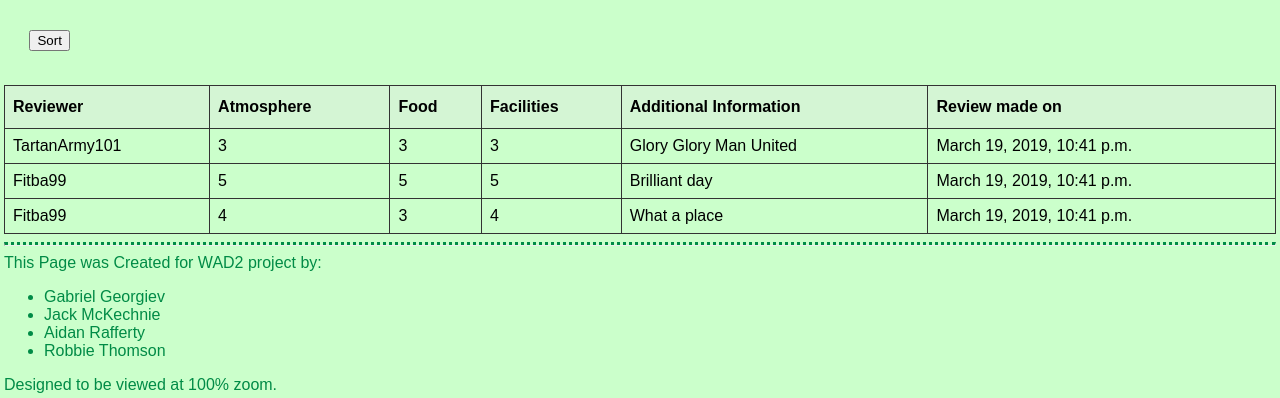
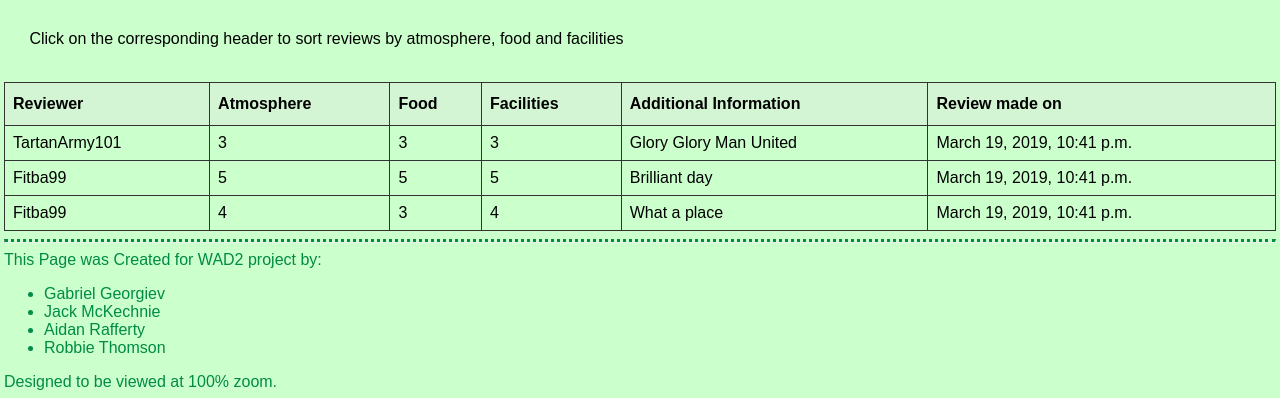
Before and after one commit to AidanRafferty/around_the_grounds, a Django app: a page that uses templates/ATGApp/chosenStadium.html in a window 1280 px wide. Shown: the part 800-1198 px from the top of the page. Run offline with Django 3.2, Linux system fonts and the light colour scheme; data comes from the database, SQL or seed files in the repository; parts of the project's set-up code (start-up, migrations or seed data) failed here and were passed over; some libraries are stand-ins or nearby versions.

Commit message:
Sorting now works

```diff
--- a/static/js/tableSort.js
+++ b/static/js/sortTable.js
@@ -1,4 +1,5 @@
-function sortTable() {
+function sortTable(n) {
+
   var table, rows, switching, i, x, y, shouldSwitch;
   table = document.getElementById("reviews");
   switching = true;
@@ -15,10 +16,11 @@ function sortTable() {
       shouldSwitch = false;
       /*Get the two elements you want to compare,
       one from current row and one from the next:*/
-      x = rows[i].getElementsByTagName("TD")[0];
-      y = rows[i + 1].getElementsByTagName("TD")[0];
+      x = rows[i].getElementsByTagName("TD")[n];
+      y = rows[i + 1].getElementsByTagName("TD")[n];
       //check if the two rows should switch place:
-      if (Number(x.innerHTML) > Number(y.innerHTML)) {
+	  //window.alert(x.innerHTML);
+      if (Number(x.innerHTML) < Number(y.innerHTML)) {
         //if so, mark as a switch and break the loop:
         shouldSwitch = true;
         break;
--- a/templates/ATGApp/chosenStadium.html
+++ b/templates/ATGApp/chosenStadium.html
@@ -17,6 +17,7 @@
 	});
 </script>
 <script defer src="https://maps.googleapis.com/maps/api/js?key=AIzaSyAHUm2sdbJm3psdYePJSbmzFT4T80EPKe0&callback=googleMap"></script>
+<script src="{% static 'js/sortTable.js' %}"></script>
 {% endblock %}
 
 {% block title_block %}
@@ -66,14 +67,14 @@
 		</div>
 
         {% if reviews %}
-		<p><button onclick="sortTable()">Sort</button></p>
+		<p> Click on the corresponding header to sort reviews by atmosphere, food and facilities </p>
 			</br>
             <table id="reviews">
                 <tr>
                     <th>Reviewer</th>
-                    <th>Atmosphere</th>
-                    <th>Food</th>
-                    <th>Facilities</th>
+                    <th onclick = "sortTable(1)">Atmosphere</th>
+                    <th onclick = "sortTable(2)">Food</th>
+                    <th onclick = "sortTable(3)">Facilities</th>
                     <th>Additional Information</th>
 					<th>Review made on</th>
                 </tr>
```
Also changed, not shown: media/stadium_images/Allianz_Arena_TZ1UrYO.jpeg (added), media/stadium_images/Allianz_Arena_o3hVhsJ.jpeg (added), media/stadium_images/Allianz_Arena_qJbelDB.jpeg (added), media/stadium_images/Allianz_Arena_zhTVVDk.jpeg (added).
